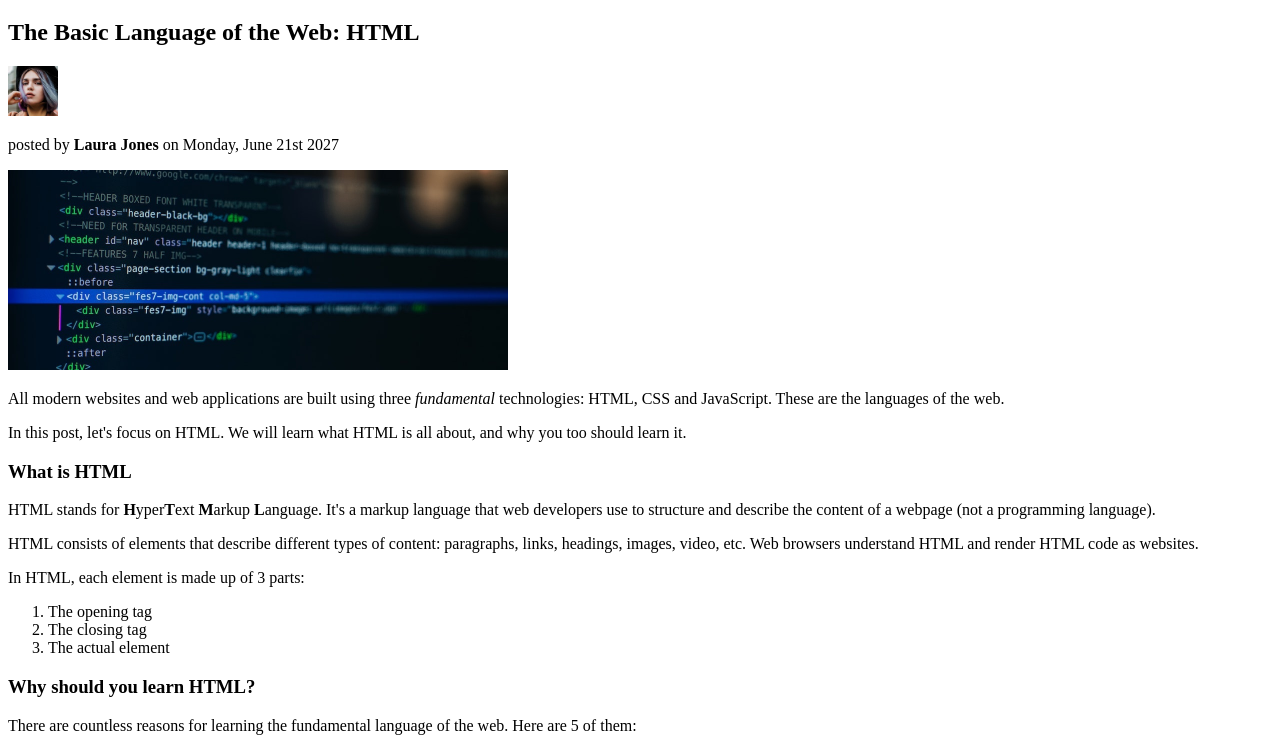
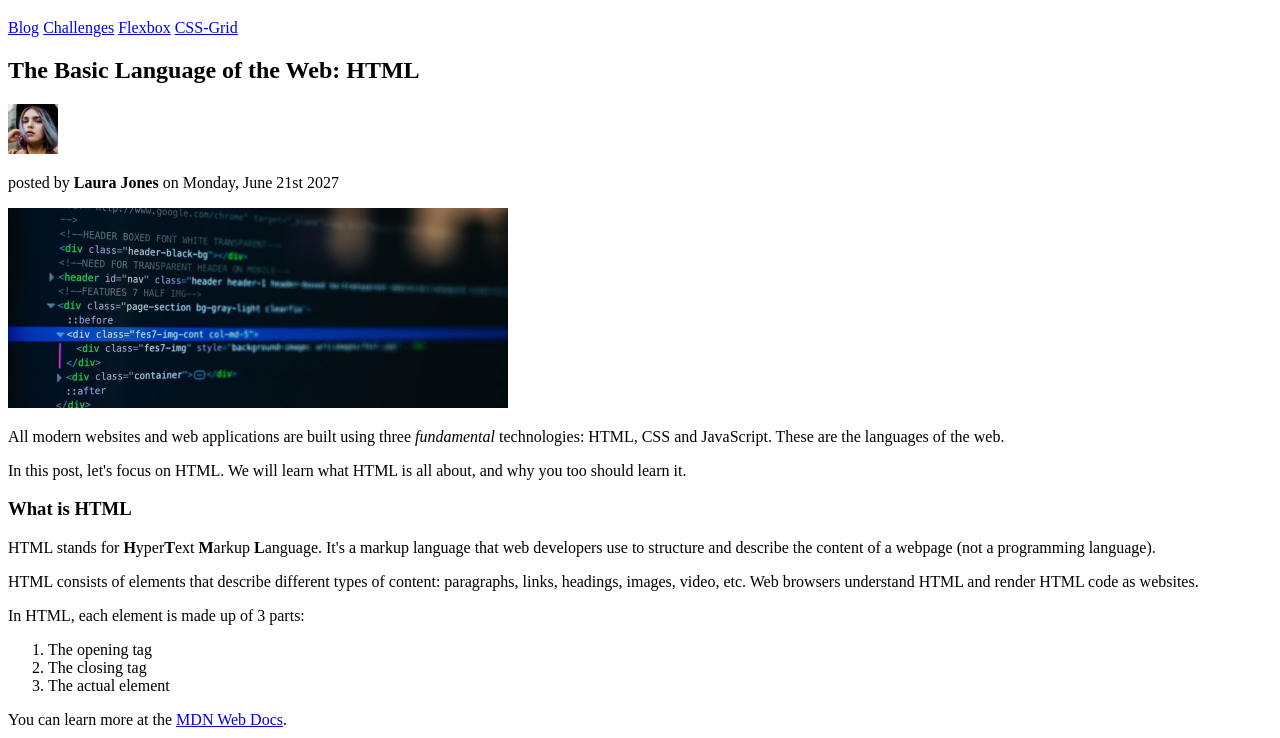
Before and after one commit to ichiomafrancis/html_css_project, a plain HTML site: page 02-HTML-Fundamentals/index.html in a window 1280 px wide. Shown: the part 62-800 px from the top of the page. Drawn offline with Linux system fonts and the light colour scheme.

Commit message:
015 Hyperlinks

```diff
--- a/02-HTML-Fundamentals/index.html
+++ b/02-HTML-Fundamentals/index.html
@@ -14,6 +14,11 @@
     <h6>The Basic Language of the web: HTML</h6> -->
 
     <h1>📘 The Code Magazine</h1>
+
+    <a href="blog.html">Blog</a>
+    <a href="#">Challenges</a>
+    <a href="#">Flexbox</a>
+    <a href="#">CSS-Grid</a>
 
     <h2>The Basic Language of the Web: HTML</h2>
 
@@ -61,6 +66,13 @@
       <li>The actual element</li>
     </ol>
 
+    <p>
+      You can learn more at the
+      <a href="https://developer.mozilla.org/en-US/docs/Web/HTML"
+        >MDN Web Docs</a
+      >.
+    </p>
+
     <h3>Why should you learn HTML?</h3>
     <p>
       There are countless reasons for learning the fundamental language of the
```
Also changed, not shown: 02-HTML-Fundamentals/blog.html (added, +11 -0 lines).
